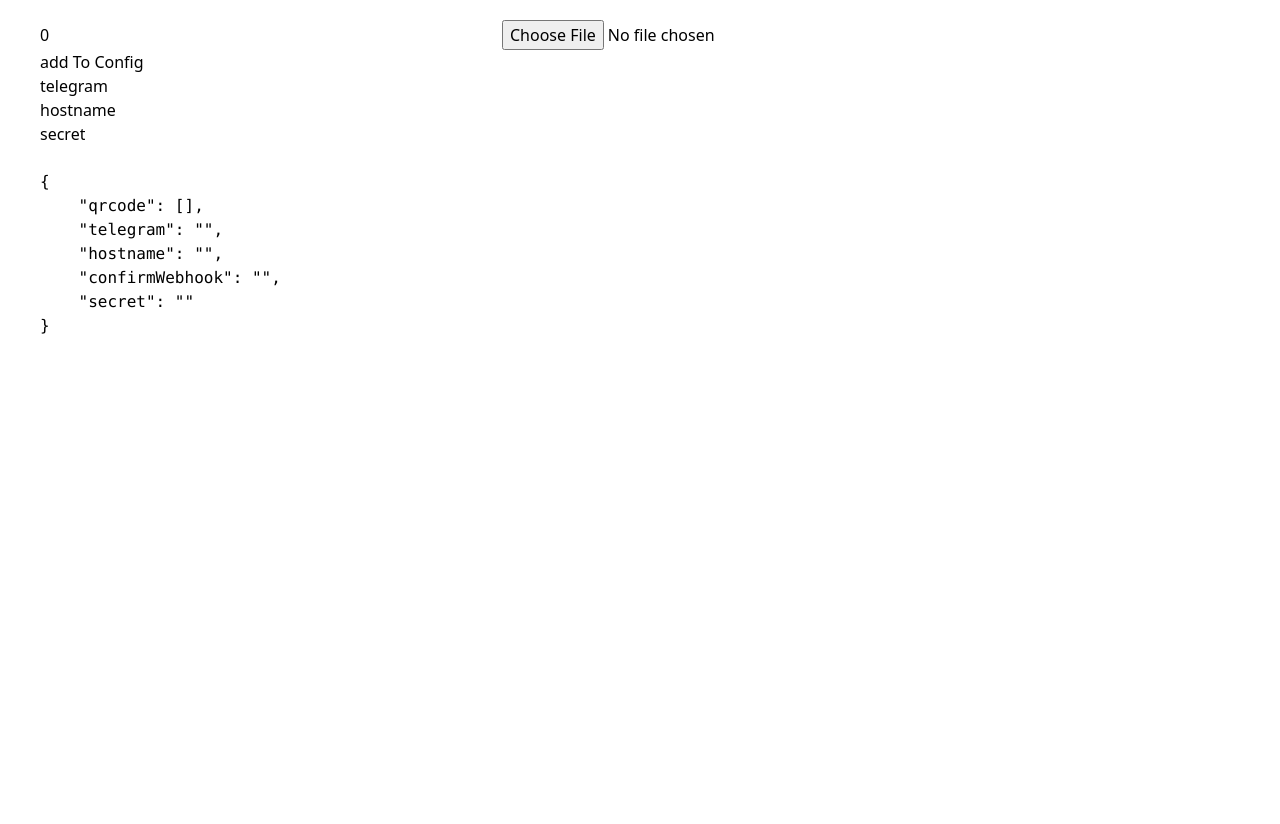
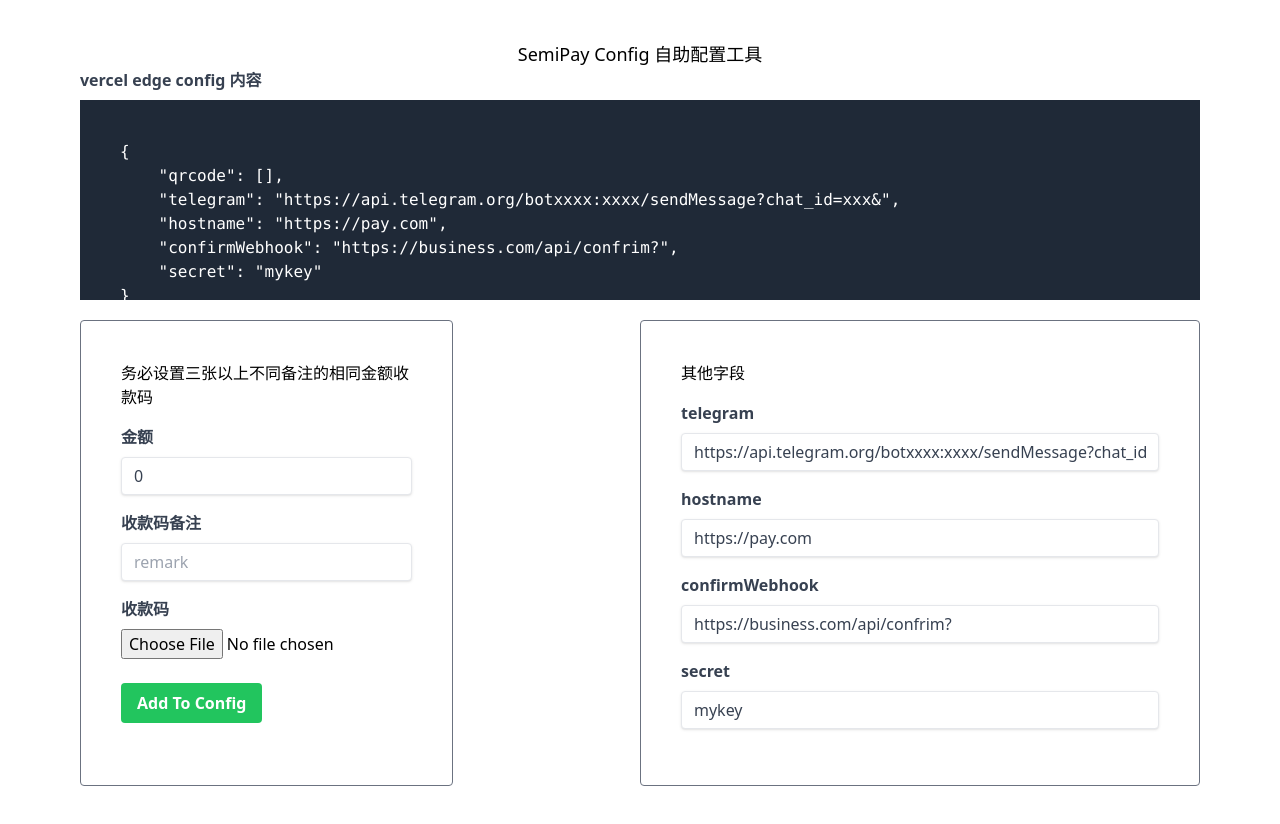
Before and after one commit to wanghsinche/semipay, a Next.js app: page /tools in a window 1280 px wide. Before the commit the page ends 800 px from the top, so only its background shows below. Built offline with nearby package versions, Linux system fonts and the light colour scheme.

Commit message:
feat: tool

```diff
--- a/src/pages/api/transaction.ts
+++ b/src/pages/api/transaction.ts
@@ -29,7 +29,7 @@
 
     const codeShouldBe = await getToken({ price, timestamp, remark, log, transId });
 
-    // if (token !== codeShouldBe) return res.status(400).json({ msg: 'wrong token' });
+    if (token !== codeShouldBe) return res.status(400).json({ msg: 'wrong token' });
 
     const uid = await kv.get(remark) as string;
 
--- a/src/pages/legacy/index.tsx
+++ b/src/pages/legacy/index.tsx
@@ -3,7 +3,7 @@
 import Demo from "../main/demo";
 const inter = Inter({ subsets: ['latin'] })
 
-export default function SemiPay (){
+export default function SemiPay() {
 
   return (
     <main
@@ -28,7 +28,6 @@
           <Demo />
 
           <h2 className="text-2xl font-bold my-4">Usage</h2>
-
           <h3 className="text-xl font-bold my-4">Set up the config</h3>
           <p className="mb-8 bg-gray-200">
             use the following JSON to set up your vercel edge-config  https://vercel.com/dashboard/stores/edge-config
--- a/src/pages/main/demo.tsx
+++ b/src/pages/main/demo.tsx
@@ -58,6 +58,9 @@
       <p className="mb-8 bg-gray-200 text-center text-xl text-red-800">
         {!paid && <span  > <button onClick={() => { loading || checkPayment(uid); }}>{loading ? 'loading...' : '隐藏内容，支付后点击可见'}</button></span>}
         {paid && <span >咨询邮箱: pay@findata-be.uk</span>}
+        {paid && <p className="mb-8 bg-gray-200">
+          <a className="text-red-800" href="/tools" target='blank'>自助配置工具</a>
+        </p>}
       </p>
     </section>
   );
--- a/src/pages/semipay.tsx
+++ b/src/pages/semipay.tsx
@@ -156,7 +156,7 @@
     <div style={styles.content}>
       <p style={styles.label}>请使用微信扫码支付</p>
       <p style={styles.username}>建议在备注写上你的用户名：{user}</p>
-      <img src={base64} style={styles.qrcode} alt="qrcode" width={100} />
+      <Image src={base64 as string} style={styles.qrcode} alt="qrcode" width={100} height={100}/>
       <p style={styles.amount}>¥{checkout.price.toFixed(2)}</p>
       <p style={styles.description}>系统会在支付成功后0.5个工作日内更新</p>
       <p style={styles.description}>页面{Math.floor(expiry / 1000)}秒后过期</p>
--- a/src/pages/tools.tsx
+++ b/src/pages/tools.tsx
@@ -18,12 +18,19 @@
 export default function Page() {
     const [config, setConfig] = useState<PaymentSettings>({
         qrcode: [],
-        telegram: '', hostname: '', confirmWebhook: '', secret: ''
+        telegram: 'https://api.telegram.org/botxxxx:xxxx/sendMessage?chat_id=xxx&', hostname: 'https://pay.com', confirmWebhook: 'https://business.com/api/confrim?', secret: 'mykey'
     });
 
     const [qrcode, setQrcode] = useState('');
     const [remark, setRemark] = useState('');
     const [price, setPrice] = useState(0);
+
+    function setConfigField(key: keyof PaymentSettings, v: string) {
+        setConfig({
+            ...config,
+            [key]: v
+        })
+    }
 
     function addToConfig() {
         const newItem: QRCodeItem = {
@@ -80,44 +87,135 @@
         reader.readAsDataURL(file);
 
     }
-    return <div className="mx-10 my-5">
+    return <div className="my-10 mx-20">
+        <h1 className="text-center mx-auto text-lg">
+            SemiPay Config 自助配置工具
+        </h1>
+        <div >
+            <label className="block text-gray-700 font-bold mb-2" >
+                 vercel edge config 内容
+            </label>
+            <div className=" overflow-y-scroll" style={{ height: 200 }}>
+                <pre className="break-all text-white bg-gray-800 p-10">
+                    {JSON.stringify(config, null, 4)}
+                </pre>
+
+            </div >
+        </div>
+
+        <div className=" my-5 flex justify-between">
+
+            <div className="w-1/3 border border-gray-500 p-10 rounded">
+                <div className="mb-4">
+                    务必设置三张以上不同备注的相同金额收款码
+                </div>
+                <div className="mb-4">
+                    <label className="block text-gray-700 font-bold mb-2" htmlFor="price">
+                        金额
+                    </label>
+                    <input
+                        className="shadow appearance-none border rounded w-full py-2 px-3 text-gray-700 leading-tight focus:outline-none focus:shadow-outline"
+                        id="price"
+                        type="text"
+                        placeholder="price"
+                        value={price} onChange={e => setPrice(Number(e.target.value))}
+                    />
+                </div>
+
+                <div className="mb-4">
+                    <label className="block text-gray-700 font-bold mb-2" htmlFor="remark">
+                        收款码备注
+                    </label>
+                    <input
+                        className="shadow appearance-none border rounded w-full py-2 px-3 text-gray-700 leading-tight focus:outline-none focus:shadow-outline"
+                        id="remark"
+                        type="text"
+                        placeholder="remark"
+                        value={remark} onChange={e => setRemark(e.target.value)}
+                    />
+                </div>
+                <div className="mb-4">
+                    <label className="block text-gray-700 font-bold mb-2" htmlFor="qrcode">
+                        收款码
+                    </label>
+
+                    <input
+                        className=" mb-2"
+                        type="file"
+                        placeholder="qrcode"
+                        onChange={getLink}
+                    />
+                </div>
+
+                <button onClick={() => addToConfig()} className="bg-green-500 hover:bg-green-700 text-white font-bold py-2 px-4 rounded">
+                    Add To Config
+                </button>
+                <p className="block text-gray-700 font-bold my-2 break-all" >
+                    {qrcode}
+                </p>
 
 
-        <p>
-            <input value={price} onChange={e => setPrice(Number(e.target.value))}></input>
-            <input value={remark} onChange={e => setRemark(e.target.value)}></input>
-            <input id="remark" type="file" onChange={getLink}></input>
-            {qrcode}
-        </p>
-        <p>
-            <button onClick={()=>addToConfig()}>add To Config</button>
-        </p>
-        <p>
-            <label htmlFor="telegram">
+
+            </div>
+
+            <div className="w-1/2 border border-gray-500 p-10 rounded">
+                <div className="mb-4">
+                    其他字段
+                </div>
+
+                <div className="mb-4">
+                    <label className="block text-gray-700 font-bold mb-2" htmlFor="telegram">
                         telegram
-                <input id="telegram"></input>
                     </label>
-        </p>
-        <p>
-            <label htmlFor="hostname">
+                    <input
+                        className="shadow appearance-none border rounded w-full py-2 px-3 text-gray-700 leading-tight focus:outline-none focus:shadow-outline"
+                        id="telegram"
+                        type="text"
+                        placeholder="telegram"
+                        value={config.telegram} onChange={e => setConfigField('telegram', e.target.value)}
+                    />
+                </div>
+                <div className="mb-4">
+                    <label className="block text-gray-700 font-bold mb-2" htmlFor="hostname">
                         hostname
-                <input id="hostname"></input>
                     </label>
-        </p>
-        <p>
-            <label htmlFor="secret">
+                    <input
+                        className="shadow appearance-none border rounded w-full py-2 px-3 text-gray-700 leading-tight focus:outline-none focus:shadow-outline"
+                        id="hostname"
+                        type="text"
+                        placeholder="hostname"
+                        value={config.hostname} onChange={e => setConfigField('hostname', e.target.value)}
+                    />
+                </div>
+                <div className="mb-4">
+                    <label className="block text-gray-700 font-bold mb-2" htmlFor="confirmWebhook">
+                        confirmWebhook
+                    </label>
+                    <input
+                        className="shadow appearance-none border rounded w-full py-2 px-3 text-gray-700 leading-tight focus:outline-none focus:shadow-outline"
+                        id="confirmWebhook"
+                        type="text"
+                        placeholder="confirmWebhook"
+                        value={config.confirmWebhook} onChange={e => setConfigField('confirmWebhook', e.target.value)}
+                    />
+                </div>
+                <div className="mb-4">
+                    <label className="block text-gray-700 font-bold mb-2" htmlFor="secret">
                         secret
-                <input id="secret"></input>
                     </label>
-        </p>
-        <p>
-            <label htmlFor="confirmWebhook">
-                <input id="confirmWebhook"></input>
-            </label>
-        </p>
+                    <input
+                        className="shadow appearance-none border rounded w-full py-2 px-3 text-gray-700 leading-tight focus:outline-none focus:shadow-outline"
+                        id="secret"
+                        type="text"
+                        placeholder="secret"
+                        value={config.secret} onChange={e => setConfigField('secret', e.target.value)}
+                    />
+                </div>
 
-        <pre>
-            {JSON.stringify(config, null, 4)}
-        </pre>
+            </div>
+
+
+        </div>
+
     </div>
 }
```
Lines whose indentation alone changed are shown as unchanged.
